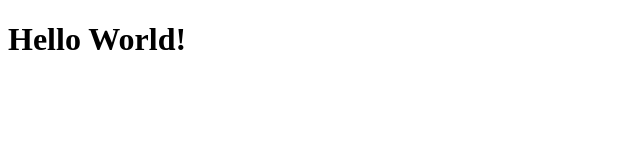
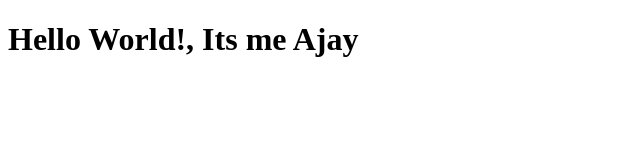
Before and after one commit to ajaykhanna1705/coursera-test-ak, a plain HTML site: page site/index.html in a window 1280 px wide. Shown: the whole page, without its empty margins (0-640 px from the left). Drawn offline with Linux system fonts and the light colour scheme.

Commit message:
Modification 1

```diff
--- a/site/index.html
+++ b/site/index.html
@@ -4,6 +4,6 @@
 	<title>Hello World!</title>
 </head>
 <body>
-<h1>Hello World!</h1>
+<h1>Hello World!, Its me Ajay</h1>
 </body>
 </html>
```
